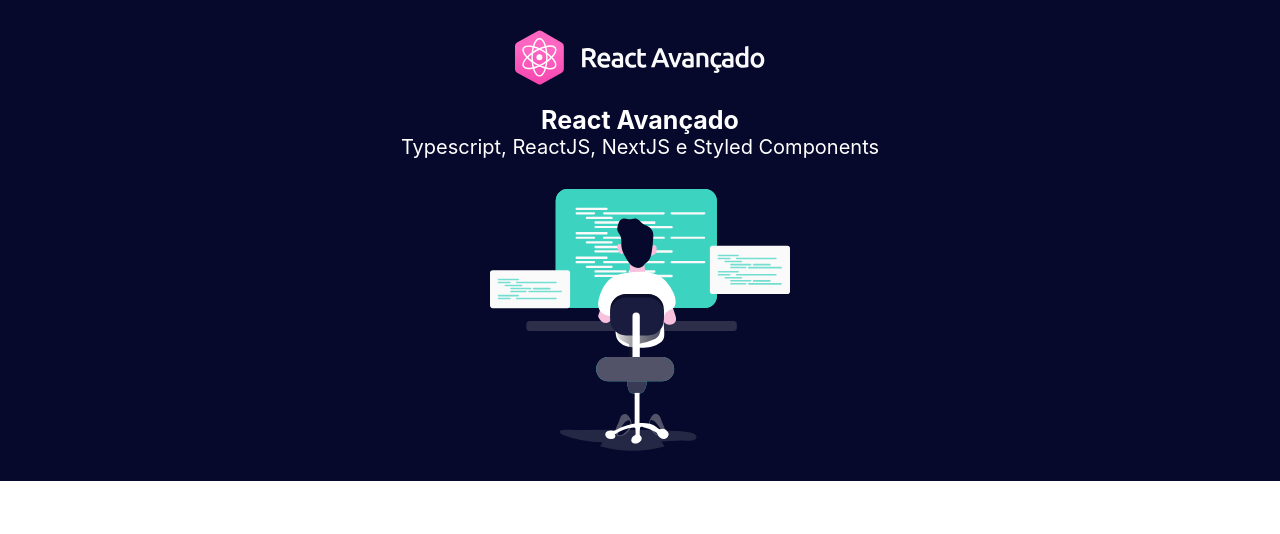
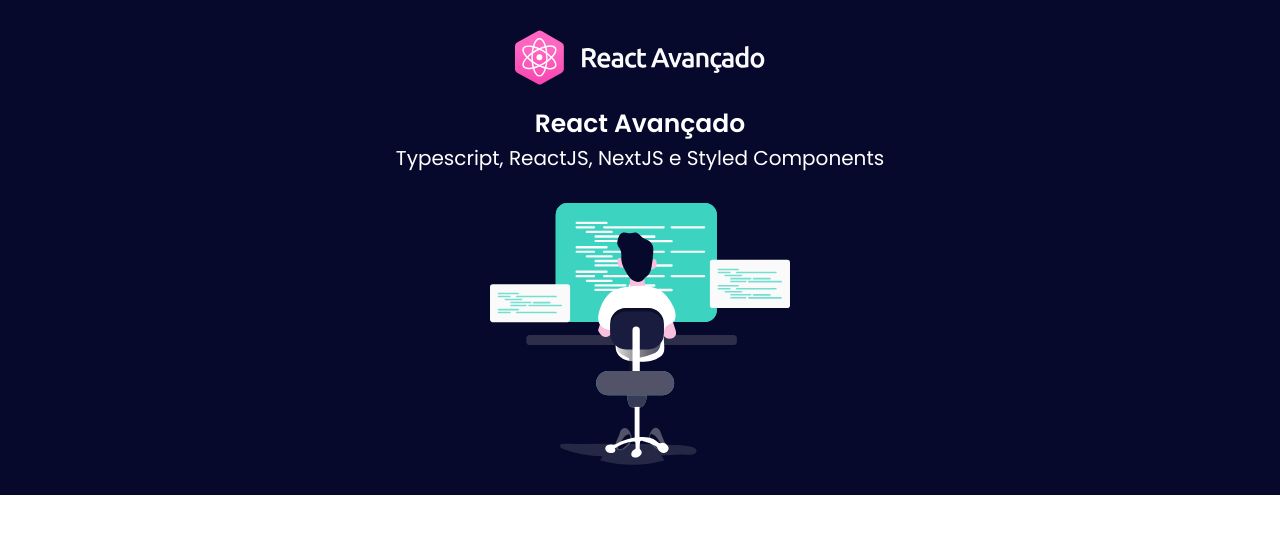
Before and after one commit to saymondamasio/wongames-web, a Next.js app: page / in a window 1280 px wide. Shown: the top 534 px of the page. Built offline with nearby package versions, Linux system fonts and the light colour scheme.

Commit message:
Add fonts

```diff
--- a/src/pages/_document.tsx
+++ b/src/pages/_document.tsx
@@ -31,7 +31,14 @@
   render() {
     return (
       <Html lang="pt-BR">
-        <Head />
+        <Head>
+          <link rel="preconnect" href="https://fonts.googleapis.com" />
+          <link rel="preconnect" href="https://fonts.gstatic.com" />
+          <link
+            href="https://fonts.googleapis.com/css2?family=Poppins:wght@300;400;600&display=swap"
+            rel="stylesheet"
+          />
+        </Head>
         <body>
           <Main />
           <NextScript />
```
